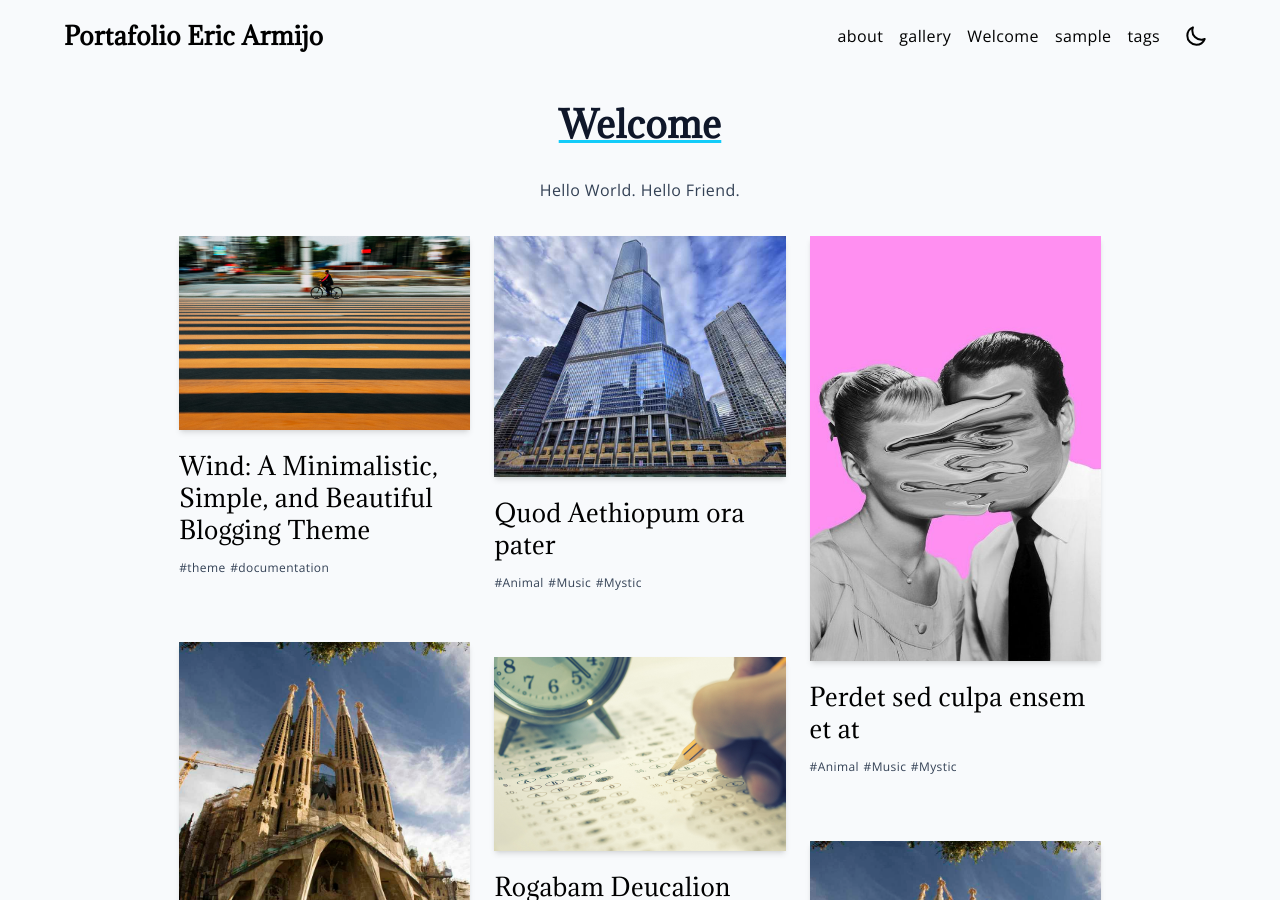
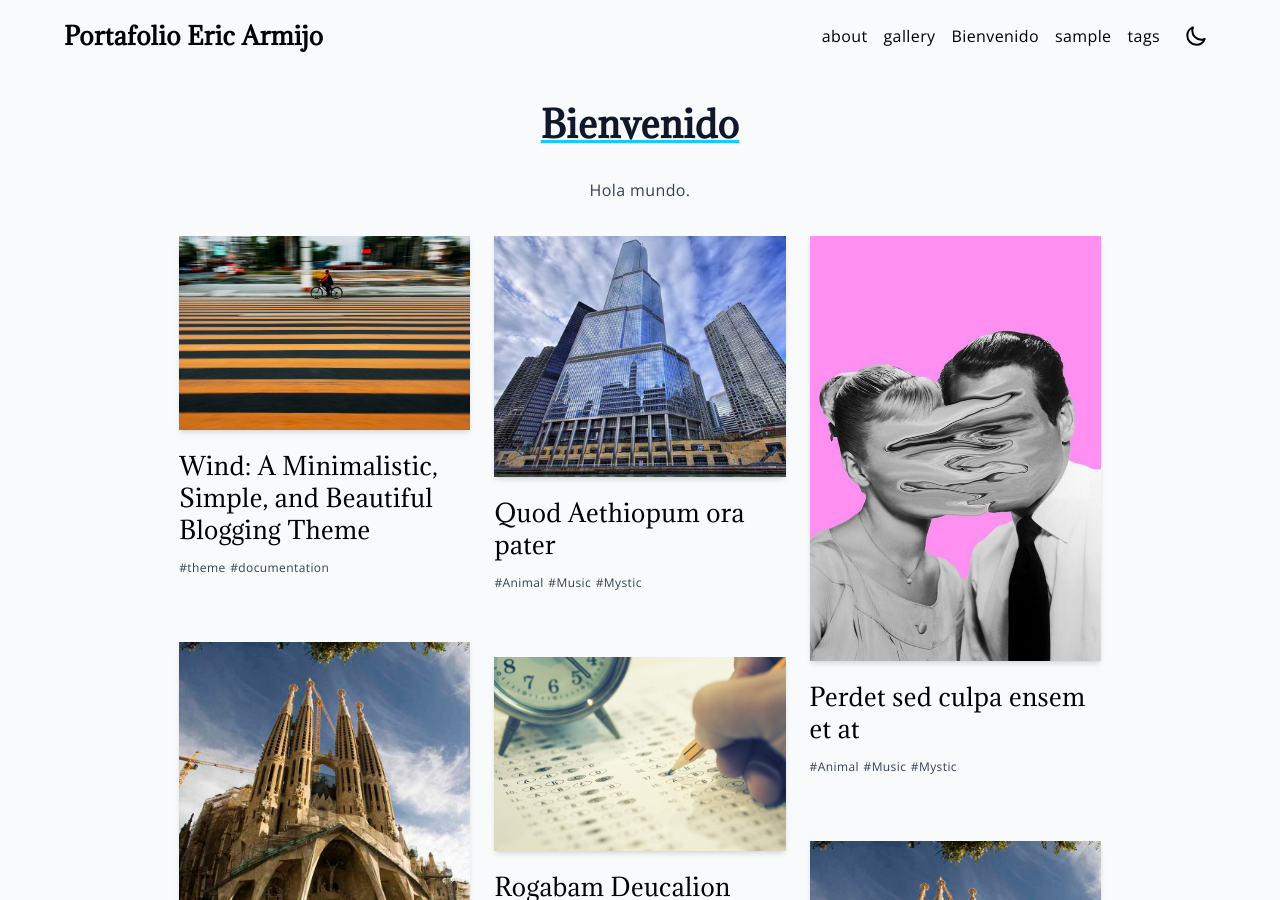
Before and after one commit to YoViajo/yoviajo.github.io, a Jekyll site: the page built from index.md, in a window 1280 px wide and 900 px high. Built offline with Jekyll 4.4.1, drawn with Linux system fonts in a browser that asks for light colours; our own code applies the rules of GitHub Pages for plain Markdown files.

Commit message:
Update index.md

```diff
--- a/index.md
+++ b/index.md
@@ -1,6 +1,6 @@
 ---
 layout: home
 ---
-# Welcome
+# Bienvenido
 
-Hello World. Hello Friend.
+Hola mundo.
```
